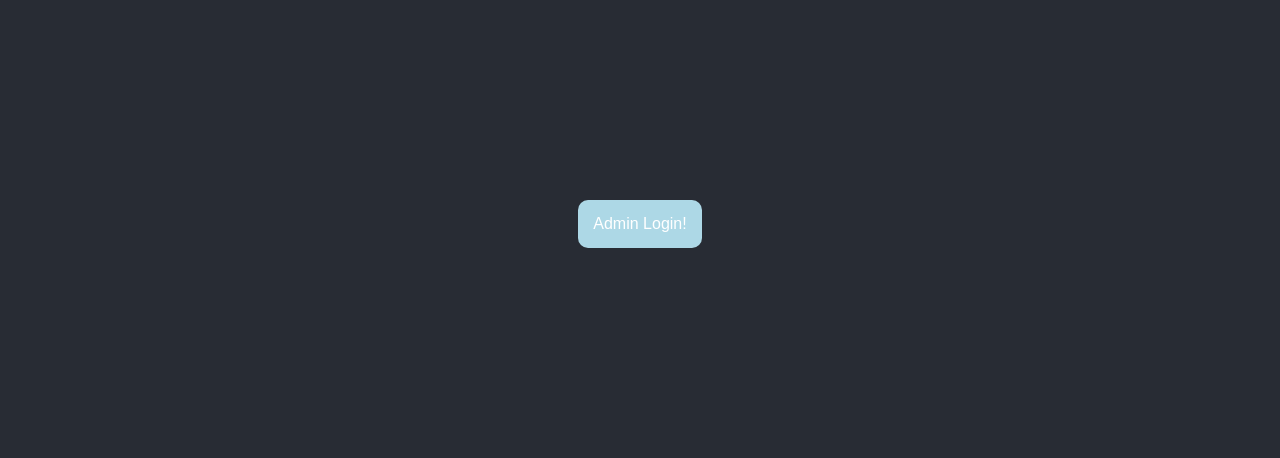
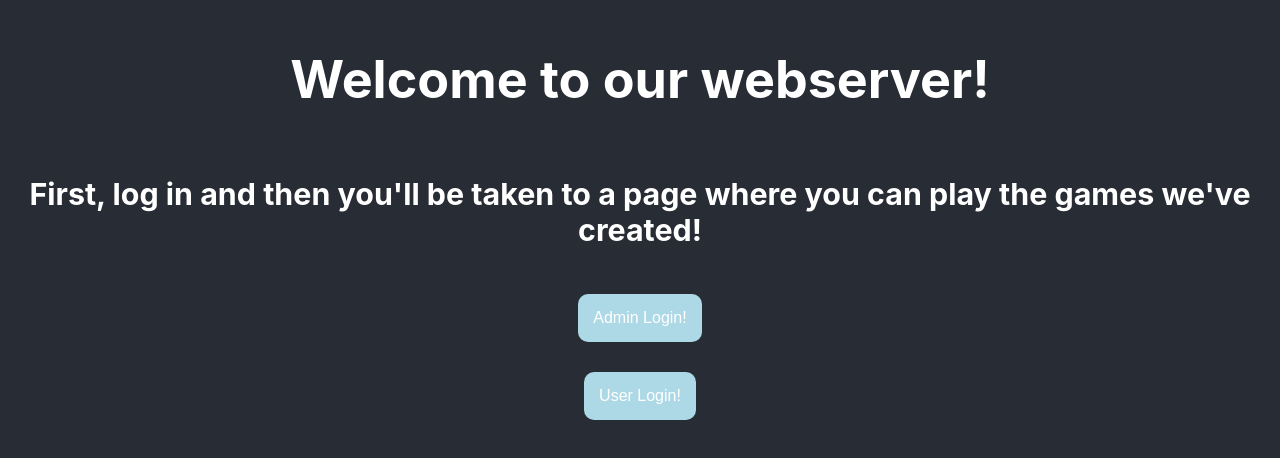
Before and after one commit to Blhamon055/blhamon055.github.io, a React (Create React App) app in the folder se-website/: page / in a window 1280 px wide. Shown: the part 176-634 px from the top of the page. Built offline with nearby package versions, Linux system fonts and the light colour scheme.

Commit message:
Added some text to app.js and created another button component for userlogin

```diff
--- a/se-website/src/App.js
+++ b/se-website/src/App.js
@@ -8,7 +8,10 @@ function App() {
   return (
     <div className="App">
       <header className="App-header">
+        <h1>Welcome to our webserver!</h1>
+        <h3>First, log in and then you'll be taken to a page where you can play the games we've created!</h3>
       <ButtonLink to="/adminlogin">Admin Login!</ButtonLink>
+      <ButtonLink to="/userlogin">User Login!</ButtonLink>
       </header>
     </div>
   );
--- a/se-website/src/index.js
+++ b/se-website/src/index.js
@@ -3,9 +3,9 @@ import ReactDOM from 'react-dom/client';
 import './index.css';
 import App from './App';
 import reportWebVitals from './reportWebVitals';
-import adminbutton from './AdminLoginComponent/adminbutton'
 import { BrowserRouter as Router, Route, Routes } from 'react-router-dom'
 import AdminLoginPage from './AdminLoginComponent/adminloginpagetest';
+import Userlogin from './UserLoginComponent/userlogin';
 
 const root = ReactDOM.createRoot(document.getElementById('root'));
 root.render(
@@ -14,6 +14,7 @@ root.render(
       <Routes>
         <Route path='/' element={<App/>}></Route>
         <Route path='/adminlogin' element={<AdminLoginPage/>}></Route>
+        <Route path='/userlogin' element={<Userlogin/>}></Route>
       </Routes>
     </Router>
   </React.StrictMode>
```
